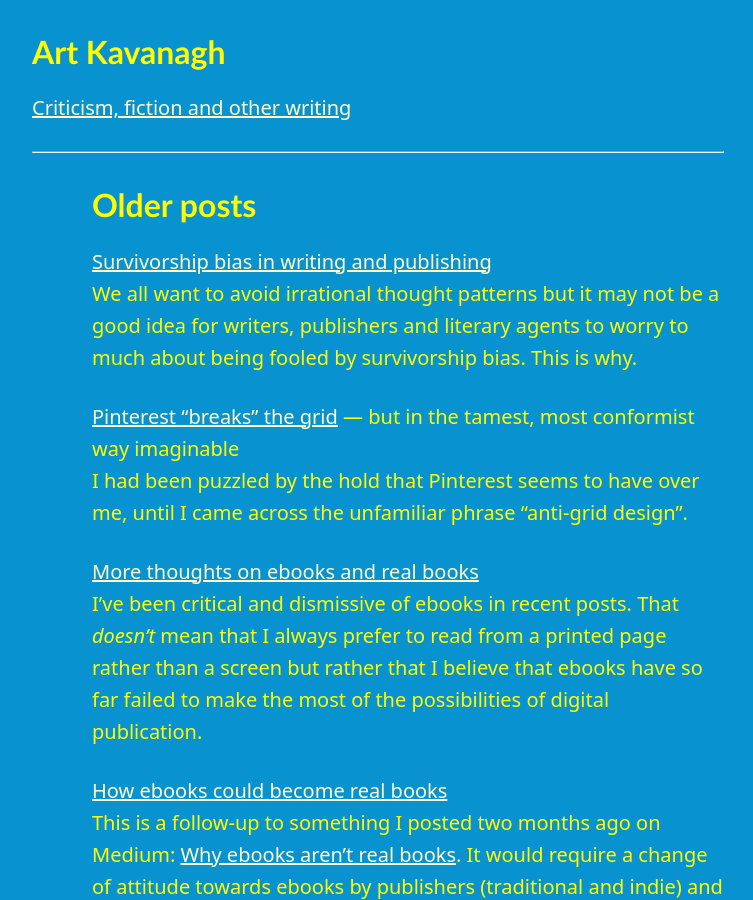
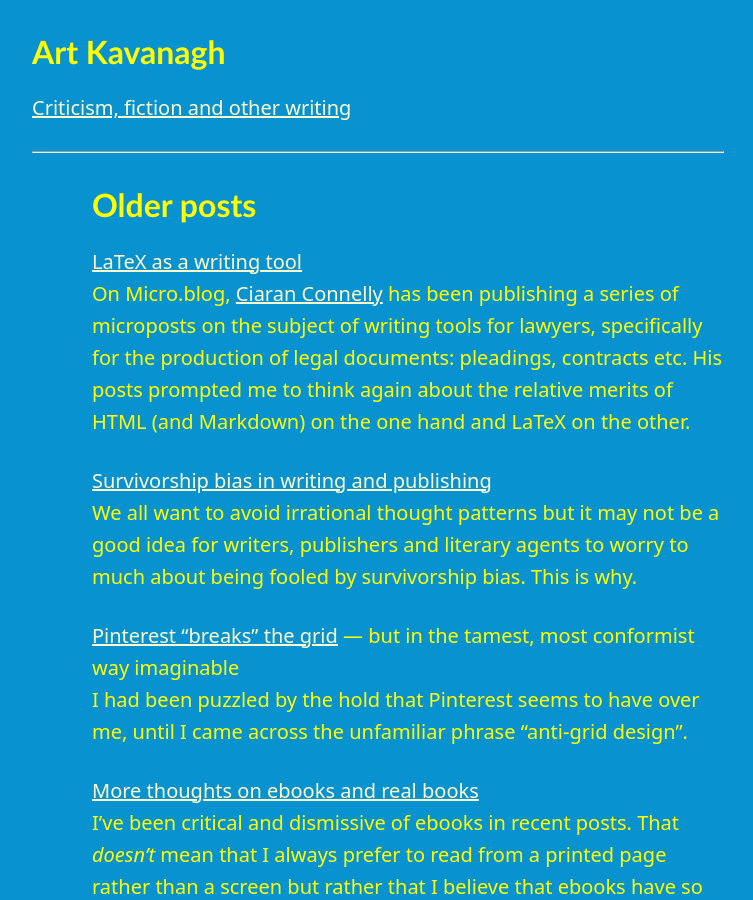
Before and after one commit to artkavanagh/github.io, a Jekyll site: the page older-posts.html, which Jekyll copies as it is, in a window 1280 px wide and 900 px high. Shown: the whole window, without its empty margins (232-985 px from the left). Built offline with Jekyll 4.4.1, drawn with Linux system fonts in a browser that asks for light colours.

Commit message:
Update older-posts.html

```diff
--- a/older-posts.html
+++ b/older-posts.html
@@ -12,6 +12,9 @@
 <hr>
 </header>
 <h1>Older posts</h1>
+
+<p><a href="https://www.artkavanagh.ie/LaTeX-writing-tool.html">LaTeX as a writing tool</a><br>
+On Micro.blog, <a href="https://micro.blog/ciaran">Ciaran Connelly</a> has been publishing a series of microposts on the subject of writing tools for lawyers, specifically for the production of legal documents: pleadings, contracts etc. His posts prompted me to think again about the relative merits of HTML (and Markdown) on the one hand and LaTeX on the other.</p>
 
 <p><a href="https://www.artkavanagh.ie/writing-and-survivorship-bias.html">Survivorship bias in writing and publishing</a><br>
 We all want to avoid irrational thought patterns but it may not be a good idea for writers, publishers and literary agents to worry to much about being fooled by survivorship bias. This is why.</p>
```
